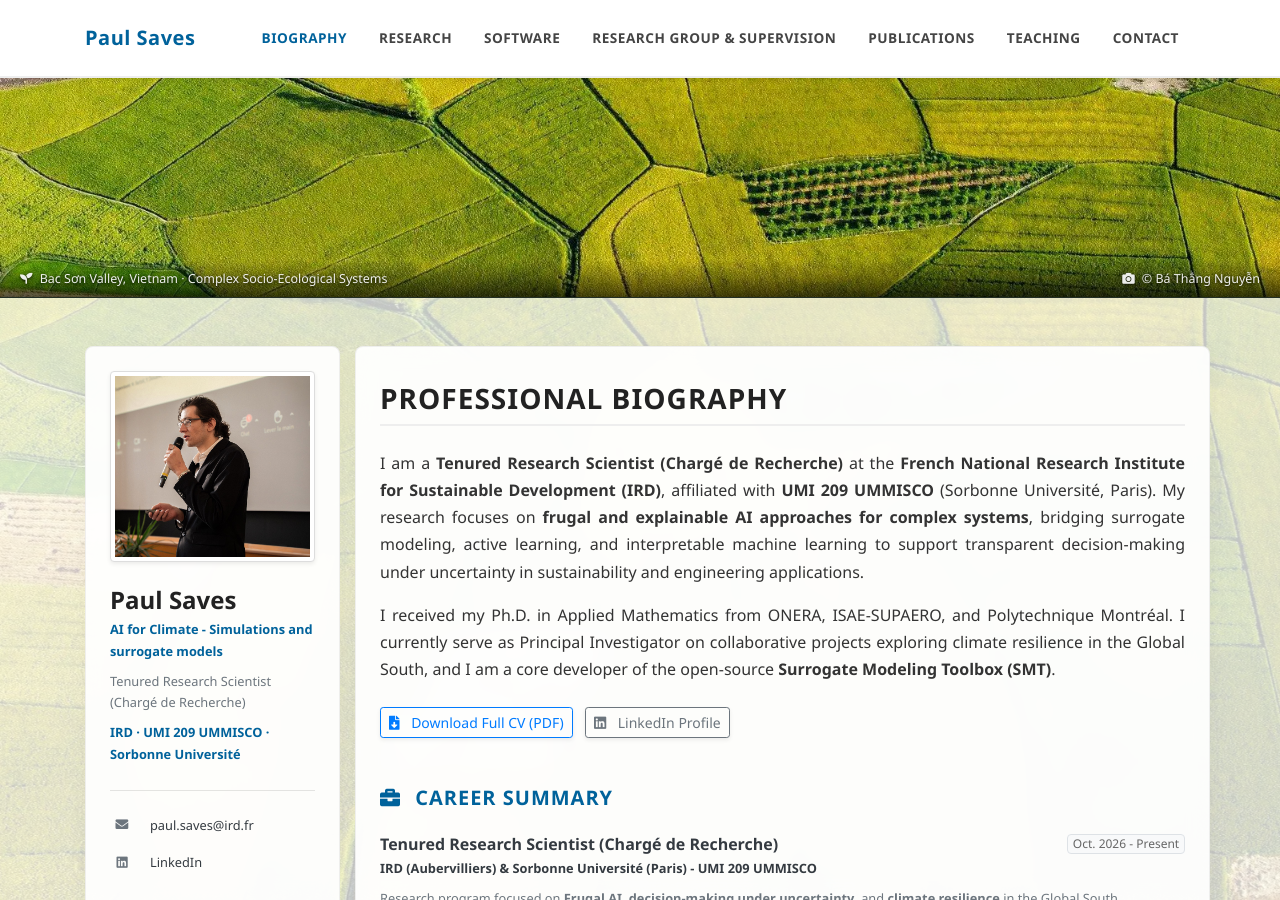
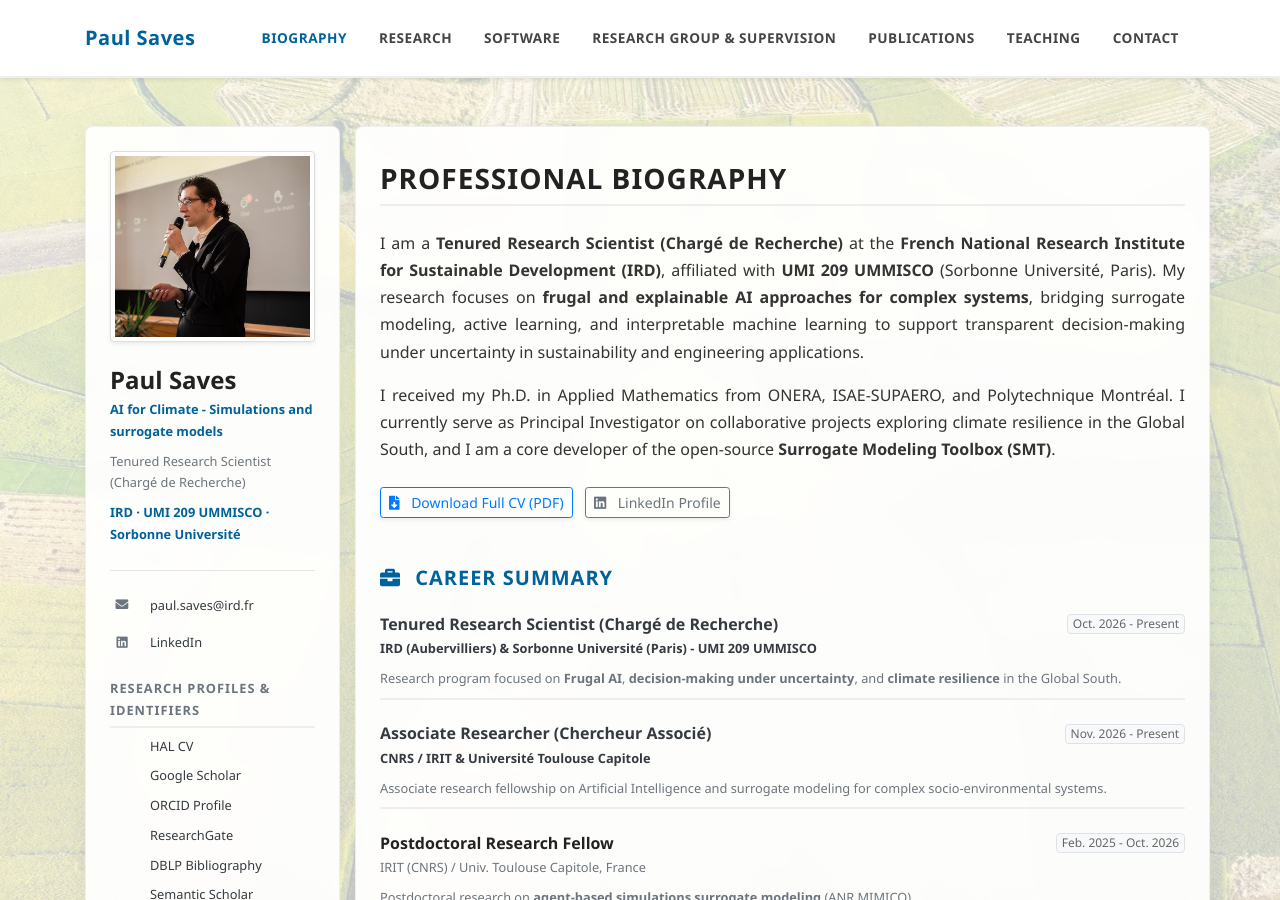
Before and after one commit to Paul-Saves/Paul-Saves.github.io, a Jekyll site: the page built from index.md, in a window 1280 px wide and 900 px high. Built offline with Jekyll 4.4.1, drawn with Linux system fonts in a browser that asks for light colours; a style sheet for code colours, icons or effects is not loaded.

Commit message:
remove banner again

```diff
--- a/_layouts/default.html
+++ b/_layouts/default.html
@@ -57,19 +57,6 @@
         </div>
       </div>
     </nav>
-
-    <!-- Hero Banner: Bac Son Valley Rice Paddies (Photo © Bá Thắng Nguyễn) -->
-    <div class="hero-banner position-relative overflow-hidden">
-      <picture>
-        <source media="(max-width: 767px)" srcset="{{ '/assets/img/bac-son-banner-mobile.webp' | relative_url }}" type="image/webp">
-        <source srcset="{{ '/assets/img/bac-son-banner.webp' | relative_url }}" type="image/webp">
-        <img src="{{ '/assets/img/bac-son-banner.jpg' | relative_url }}" alt="Aerial rice paddies in Bac Sơn Valley" class="hero-banner-img w-100 h-100" loading="eager" decoding="async">
-      </picture>
-      <div class="hero-banner-caption position-absolute">
-        <span class="d-none d-md-inline"><i class="fas fa-seedling mr-1"></i> Bac Sơn Valley, Vietnam · Complex Socio-Ecological Systems</span>
-        <span class="ml-auto"><i class="fas fa-camera mr-1"></i> &copy; Bá Thắng Nguyễn</span>
-      </div>
-    </div>
 
 
     <div class="container mt-5 mb-5 flex-shrink-0">
```
